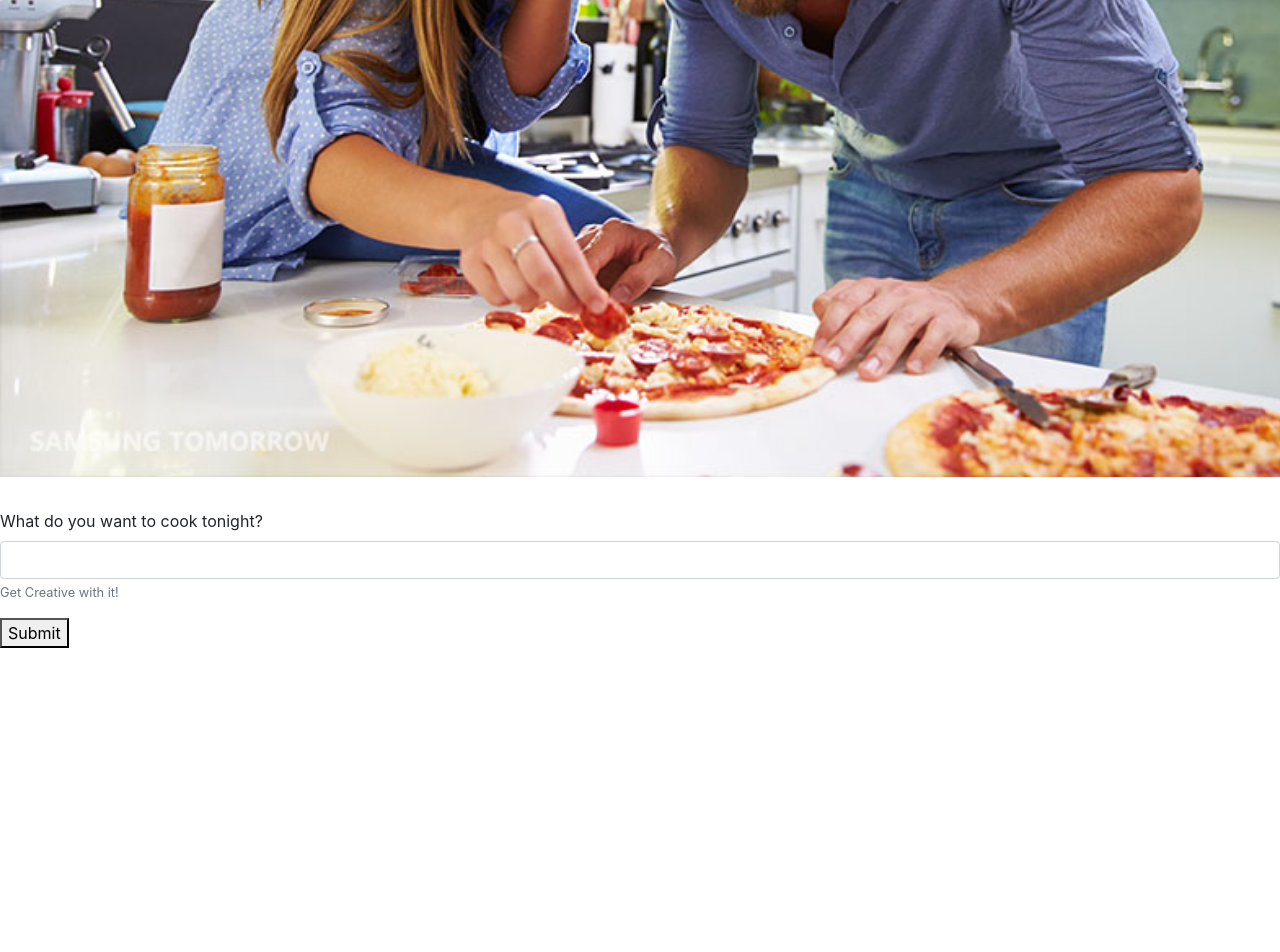
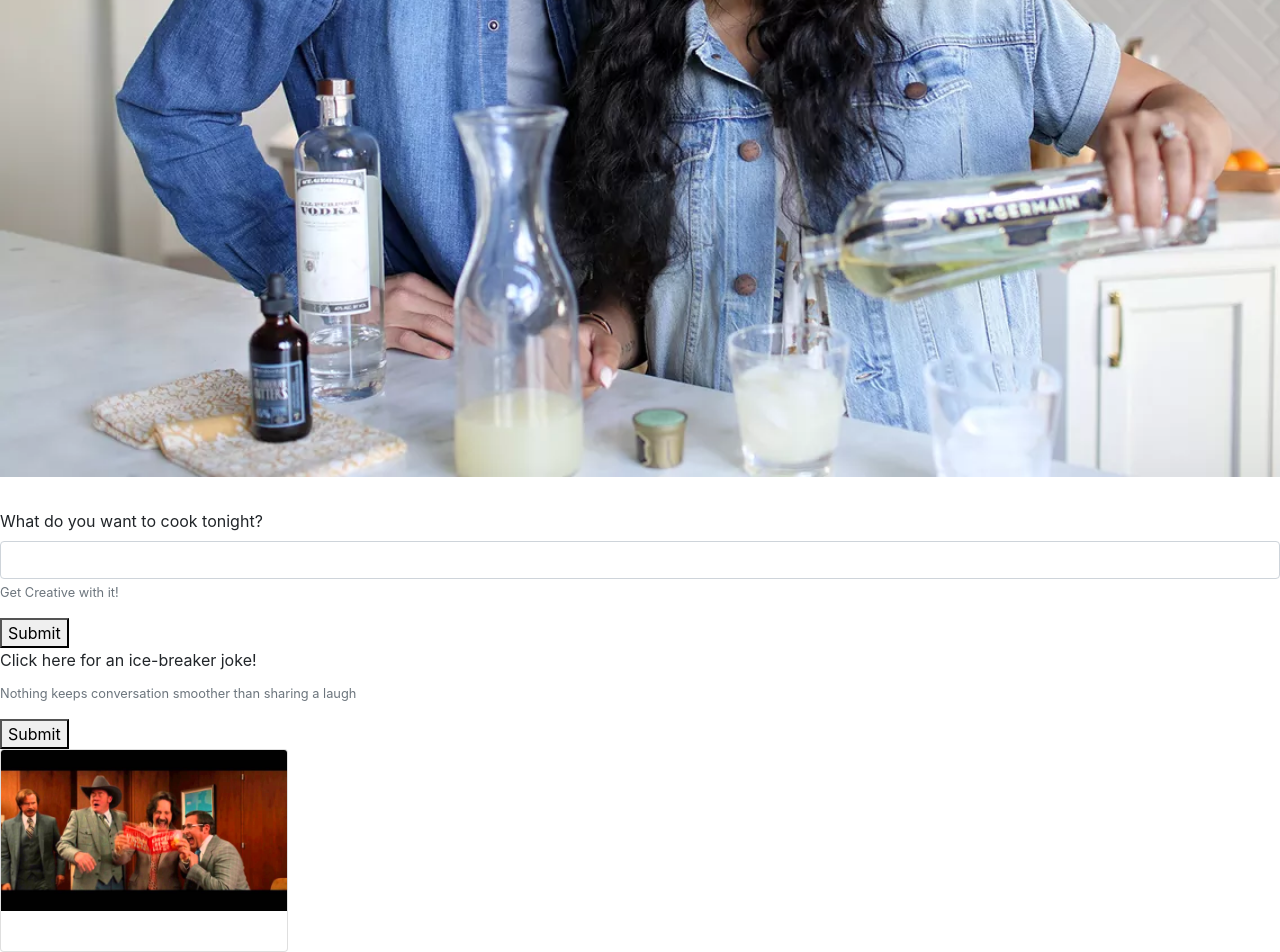
Before and after one commit to llamadizzle/Project-1, a plain HTML site: page index.html in a window 1280 px wide. Shown: the part 423-1375 px from the top of the page. Before the commit the page ends 1071 px from the top, so only its background shows below. Drawn offline with nearby package versions, Linux system fonts and the light colour scheme; no server answers.

Commit message:
id formatting

```diff
--- a/css/test.css
+++ b/css/test.css
@@ -1,7 +1,9 @@
 .jumbotron {
-    background-image: url("../assets/test_photo.jpg");
+    background-image: url("../assets/steph.jpg");
     background-size: cover;
     /* height: 100%;
     width: 100%; */
     min-height: 900px;
+    color: white;
+    text-align: right;
    }
--- a/index.html
+++ b/index.html
@@ -8,8 +8,7 @@
         <meta name="viewport" content="width=device-width, initial-scale=1">
         <link rel="stylesheet" href="https://stackpath.bootstrapcdn.com/bootstrap/4.3.1/css/bootstrap.min.css" integrity="sha384-ggOyR0iXCbMQv3Xipma34MD+dH/1fQ784/j6cY/iJTQUOhcWr7x9JvoRxT2MZw1T" crossorigin="anonymous">    </head>
         <link rel="stylesheet" href="css/test.css">
-        <script src="https://code.jquery.com/jquery.js"></script>
-
+        <script src="https://code.jquery.com/jquery-3.4.1.min.js" integrity="sha256-CSXorXvZcTkaix6Yvo6HppcZGetbYMGWSFlBw8HfCJo=" crossorigin="anonymous"></script>
     </head>
         <body>
                 <div class="jumbotron jumbotron-fluid" id = "jumbotron">
@@ -19,16 +18,35 @@
                         </div>
                       </div>
 
-
                       <form>
                             <div class="form-group">
                               <label for="exampleInputRecipe">What do you want to cook tonight?</label>
-                              <input type="text" class="form-control" i>
+                              <input type="text" id = "get-recipe" class="form-control" i>
                               <small id="recipleHelp" class="form-text text-muted">Get Creative with it!</small>
                             </div>
 
-                            <button type="submit" class=".submit">Submit</button>
+                            <button type="submit" class="submitRecipe">Submit</button>
                           </form>
+
+                          <div id = "recipe-results"></div>
+
+
+                          <form>
+                                <div class="form-group">
+                                  <label for="exampleInputJoke">Click here for an ice-breaker joke!</label>
+                                  <small id="jokeHelp" class="form-text text-muted">Nothing keeps conversation smoother than sharing a laugh</small>
+                                </div>
+
+
+                                <button type="submit" class="submitJoke">Submit</button>
+                              </form>
+
+                              <div class="card" style="width: 18rem;">
+                                    <img src="assets/laughing.jpg" class="card-img-top" alt="...">
+                                    <div class="card-body">
+                                      <p class="card-text" id = "funnyJoke"></p>
+                                    </div>
+                                  </div>
         <script src = "javascript/project-1.js"></script>
     </body>
 </html>
```
Also changed, not shown: assets/laughing.jpg (added), assets/steph.jpg (added), 1 other file.
